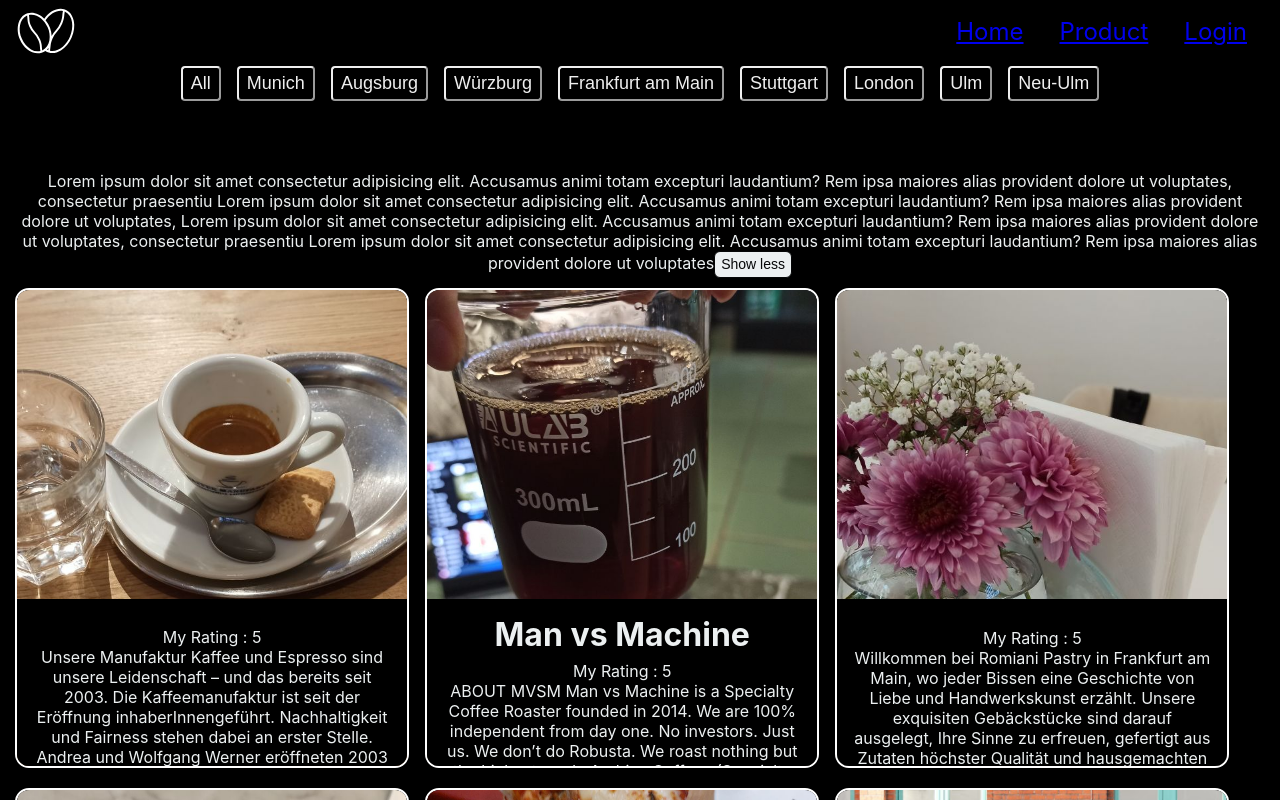
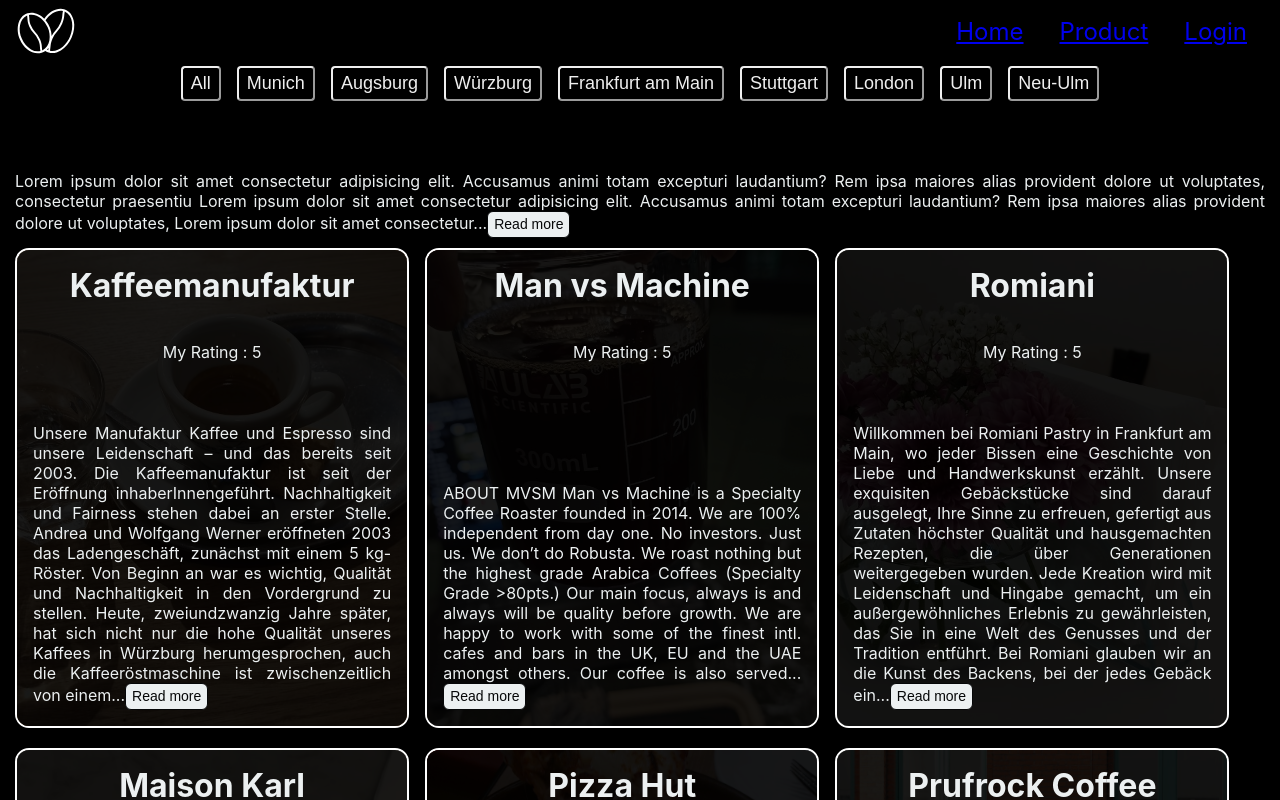
Before and after one commit to Khaanh/MyGastroTrip, a React (Create React App) app: page / in a window 1280 px wide. Shown: the top 800 px of the page. Built offline with nearby package versions, Linux system fonts and the light colour scheme.

Commit message:
refactor: improve expander-component

```diff
--- a/src/components/CafeList.jsx
+++ b/src/components/CafeList.jsx
@@ -110,8 +110,13 @@ export default function CafeList({ selectedCity }) {
 								<div className={styles.Descr}>
 									<h2 className={styles.Title}>{cafe.title}</h2>
 									<div className={styles.MyRating}>My Rating : 5</div>
-									<TextExpander content={cafe.desc} />
-									<div className={styles.Intro}></div>
+									<TextExpander
+										content={cafe.desc}
+										symbols={80}
+										// btnDisabled={true}
+										// expanded={true}
+									/>
+									{/* <div className={styles.Intro}></div> */}
 									{/* <p className={styles.Intro}>{cafe.desc}</p> */}
 								</div>
 							</li>
--- a/src/components/CafeList.module.css
+++ b/src/components/CafeList.module.css
@@ -35,11 +35,11 @@
 }
 
 .Img {
-	position: absolute;
+	/* position: absolute;
 	left: 0;
 	right: 0;
 	bottom: 0;
-	top: 0;
+	top: 0; */
 	/* height: 280px; */
 
 	/* width: 480px; */
@@ -66,14 +66,17 @@
 	flex-direction: column;
 
 	position: absolute;
+	top: 0;
+	/* position: absolute; */
 	/* Magic number */
-	bottom: -65%;
+	/* bottom: -65%; */
 	/* Magic number */
-	left: 0;
-	right: 0;
-	z-index: 100;
+	/* left: 0; */
+	/* right: 0; */
+	/* z-index: 100; */
 	height: 100%;
-	background-color: #000;
+	/* background-color: #000; */
+	background-color: rgb(0 0 0 / 90%);
 	padding: 16px;
 
 	transition: all 0.2s ease-out;
--- a/src/components/TextExpander.jsx
+++ b/src/components/TextExpander.jsx
@@ -3,13 +3,14 @@ import styles from "./TextExpander.module.css";
 
 export default function TextExpander({
 	content,
-	symbols = 80,
+	symbols = 8,
 	expandButtonText = "Read more",
 	collapseButtonText = "Show less",
-	btnDisabled = true,
+	btnDisabled = false,
+	expanded = false,
 	// className={" "}
 }) {
-	const [visible, setVisible] = useState(false);
+	const [visible, setVisible] = useState(true);
 	const [text, setText] = useState(content);
 	const convertedText = visible
 		? text.split(" ").slice(0, symbols).join(" ") + "..."
@@ -17,10 +18,19 @@ export default function TextExpander({
 
 	return (
 		<p>
-			<span>{convertedText}</span>
+			{expanded ? text : text.split(" ").slice(0, symbols).join(" ") + "..."}
 
-			{btnDisabled ? (
+			<button
+				className={
+					btnDisabled ? `${styles.btnExpander}` : `${styles.btnExpander}`
+				}
+			>
+				{expandButtonText}
+			</button>
+
+			{/* {btnDisabled ? (
 				<button
+					disabled
 					className={styles.btnExpander}
 					onClick={() => setVisible(!visible)}
 				>
@@ -28,13 +38,12 @@ export default function TextExpander({
 				</button>
 			) : (
 				<button
-					disabled
 					className={styles.btnExpander}
 					onClick={() => setVisible(!visible)}
 				>
 					{visible ? expandButtonText : collapseButtonText}
 				</button>
-			)}
+			)} */}
 		</p>
 	);
 }
--- a/src/components/TextExpander.module.css
+++ b/src/components/TextExpander.module.css
@@ -16,3 +16,7 @@
 	background-color: var(--dark);
 	color: var(--light);
 }
+
+p {
+	text-align: justify;
+}
```
